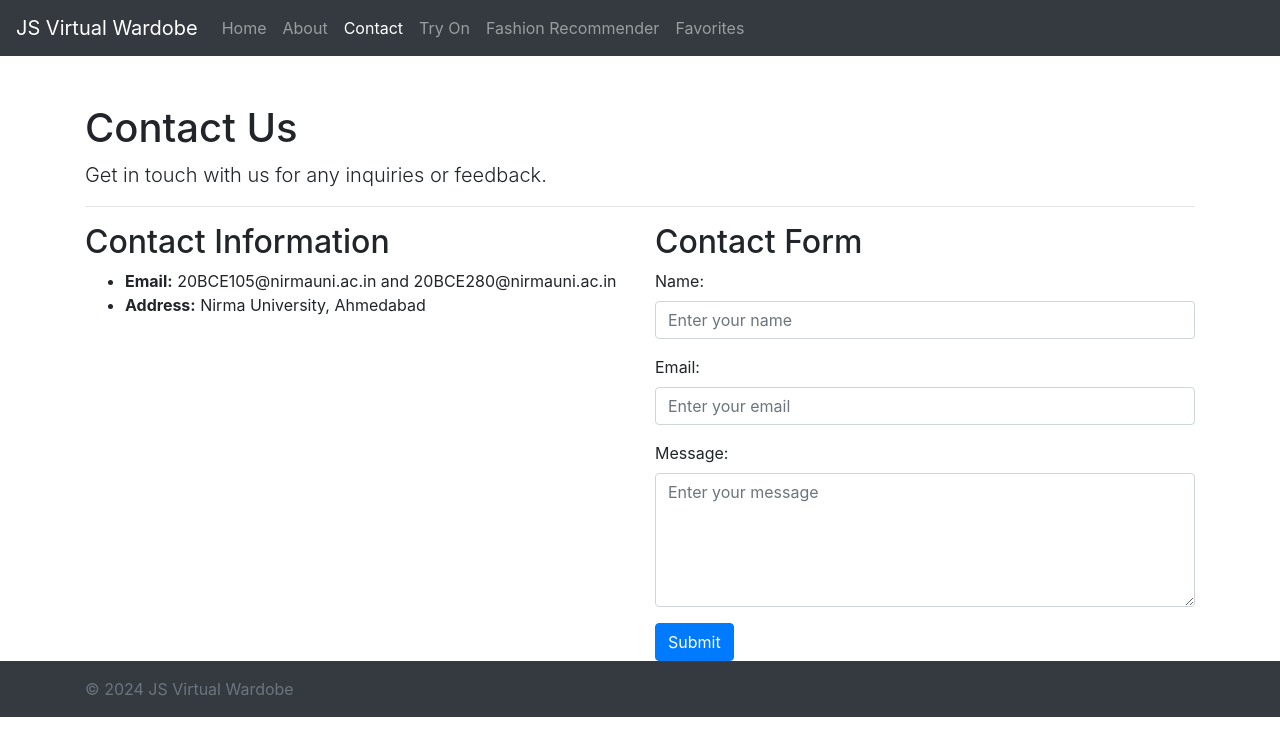
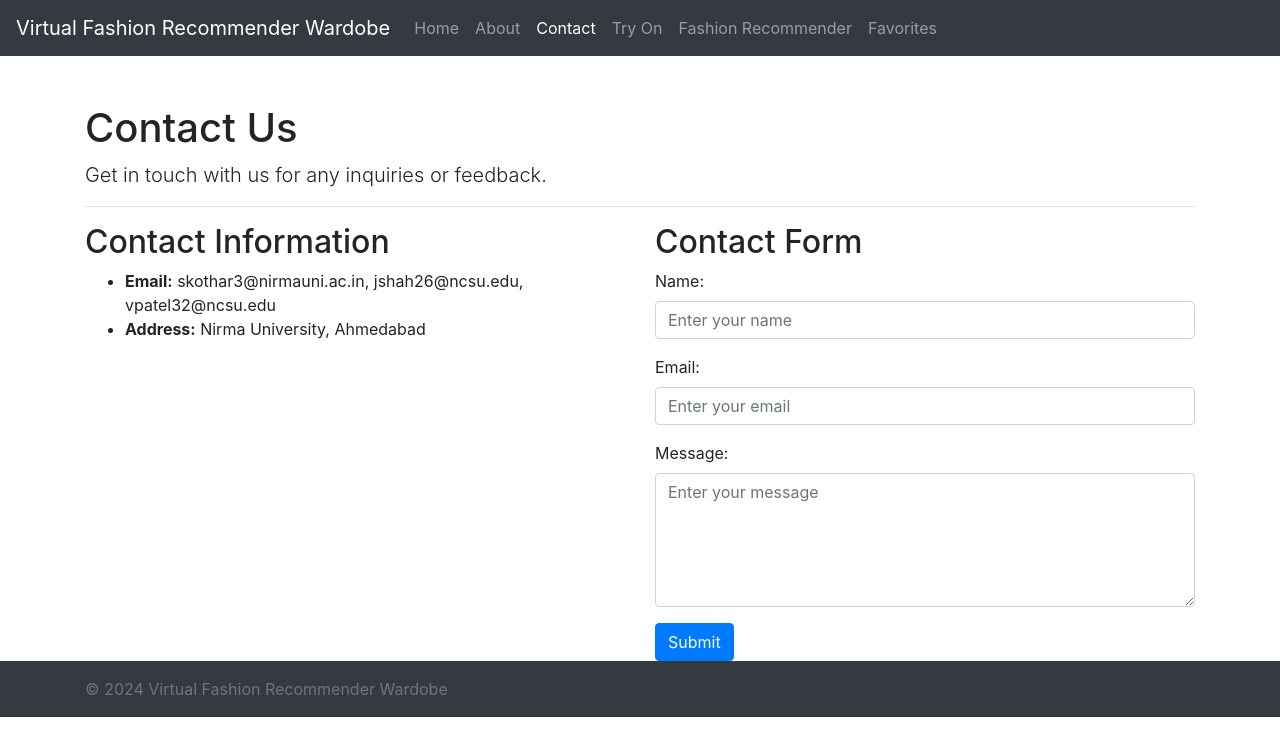
Before and after one commit to mukunda-p/vogueX---Fashion-Recommender, a Flask app: page /contact in a window 1280 px wide. Shown: the top 756 px of the page. Run offline with Flask 3, Linux system fonts and the light colour scheme; some libraries are stand-ins or nearby versions.

Commit message:
Update contact.html

```diff
--- a/templates/contact.html
+++ b/templates/contact.html
@@ -15,7 +15,7 @@
 
 <!-- Navbar -->
 <nav class="navbar navbar-expand-lg navbar-dark bg-dark">
-  <a class="navbar-brand" href="#">JS Virtual Wardobe</a>
+  <a class="navbar-brand" href="#">Virtual Fashion Recommender Wardobe</a>
   <button class="navbar-toggler" type="button" data-toggle="collapse" data-target="#navbarSupportedContent" aria-controls="navbarSupportedContent" aria-expanded="false" aria-label="Toggle navigation">
     <span class="navbar-toggler-icon"></span>
   </button>
@@ -53,7 +53,7 @@
     <div class="col-lg-6">
       <h2>Contact Information</h2>
       <ul>
-        <li><strong>Email:</strong> 20BCE105@nirmauni.ac.in and 20BCE280@nirmauni.ac.in</li>
+        <li><strong>Email:</strong> skothar3@nirmauni.ac.in, jshah26@ncsu.edu, vpatel32@ncsu.edu</li>
         <li><strong>Address:</strong> Nirma University, Ahmedabad</li>
       </ul>
     </div>
@@ -81,7 +81,7 @@
 <!-- Footer -->
 <footer class="footer mt-auto py-3 bg-dark text-white">
   <div class="container">
-    <span class="text-muted">© 2024 JS Virtual Wardobe</span>
+    <span class="text-muted">© 2024 Virtual Fashion Recommender Wardobe</span>
   </div>
 </footer>
 
```
